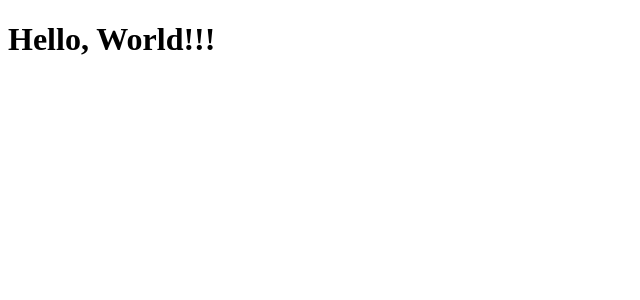
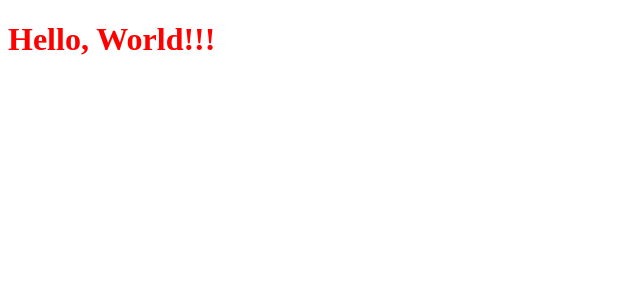
Before and after one commit to joshuasearle/ts-webpack-v2, a React app: page / in a window 1280 px wide. Shown: the top 300 px of the page, without its empty margins (0-640 px from the left). Built offline with nearby package versions, Linux system fonts and the light colour scheme.

Commit message:
Add css sheet

```diff
--- /dev/null
+++ b/src/css/main.css
@@ -0,0 +1,3 @@
+h1 {
+  color: red;
+}
--- a/src/index.html
+++ b/src/index.html
@@ -4,9 +4,9 @@
     <meta charset="UTF-8" />
     <meta name="viewport" content="width=device-width, initial-scale=1.0" />
     <title>Title</title>
+    <link rel="stylesheet" href="main.css" />
   </head>
   <body>
     <div id="root"></div>
-    <script src="bundle.js"></script>
   </body>
 </html>
--- a/src/index.tsx
+++ b/src/index.tsx
@@ -1,5 +1,7 @@
 import * as React from 'react';
 import * as ReactDOM from 'react-dom';
+
+import './css/main.css';
 
 const root = document.querySelector('#root');
 
```
